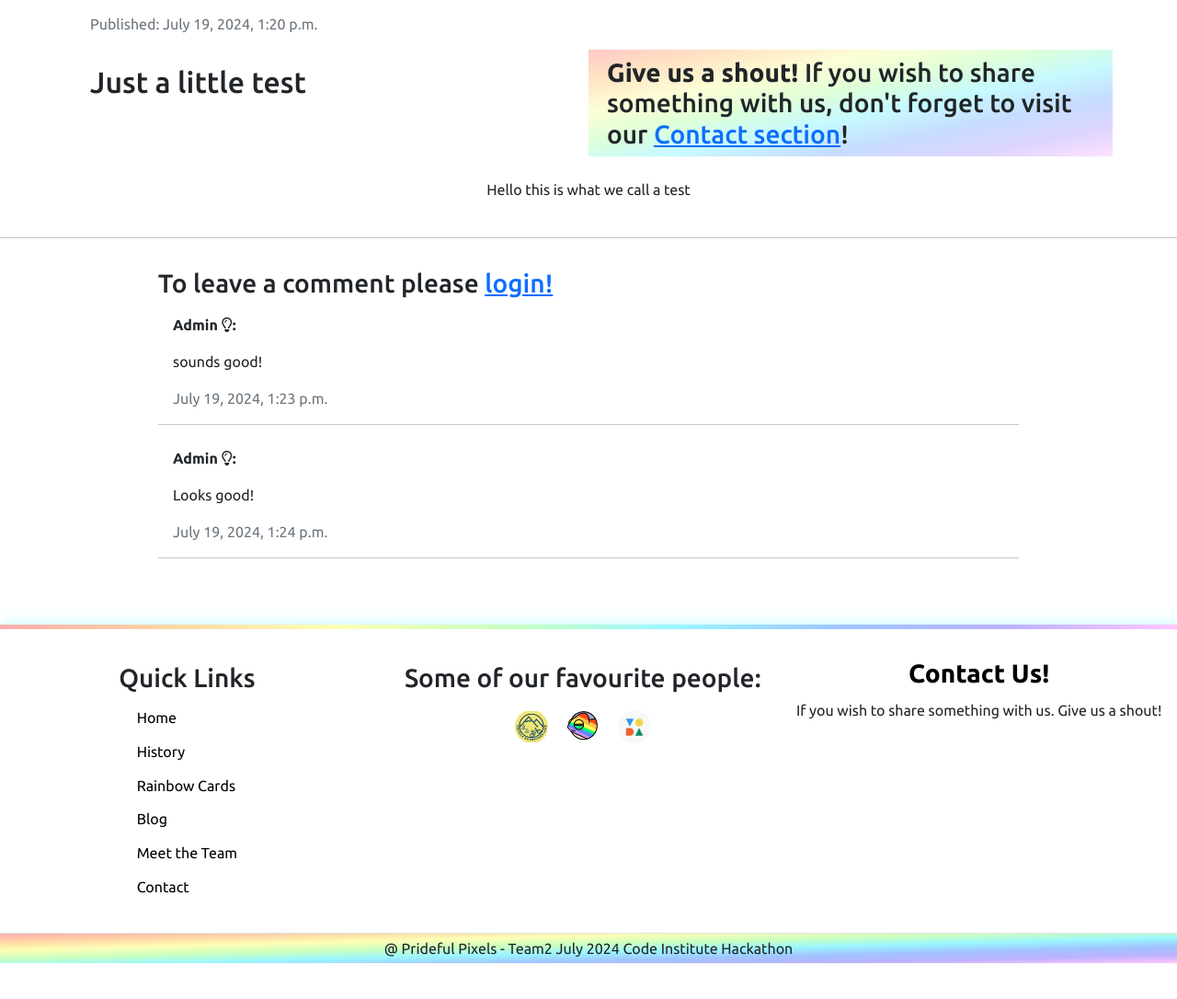
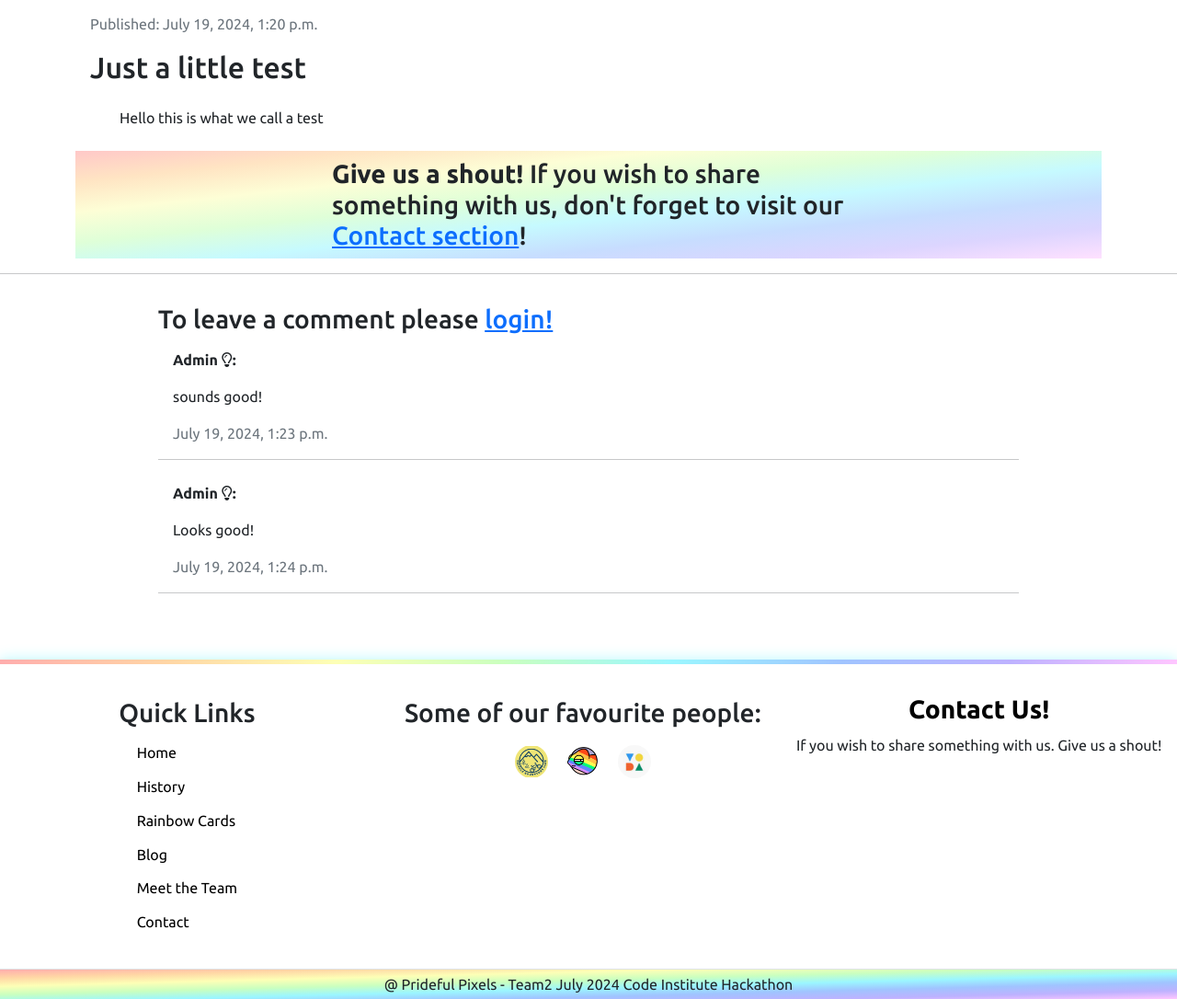
Before and after one commit to josipcodes/hack-team-2, a Django app: a page that uses blog/templates/blog/blog_post.html in a window 1280 px wide. Shown: the part 528-1614 px from the top of the page at 92% size. Before the commit the page ends 1575 px from the top, so only its background shows below. Run offline with Django 3.2, Linux system fonts and the light colour scheme; data comes from the database, SQL or seed files in the repository; some libraries are stand-ins or nearby versions; some web fonts are replaced.

Commit message:
change around some html elements and change some css for the blog posts

```diff
--- a/blog/templates/blog/blog_post.html
+++ b/blog/templates/blog/blog_post.html
@@ -12,31 +12,33 @@
 <section>
     <div class="blog-post p-0 w-100 mt-5">
         <div class="container">
-            <div class="row g-3">
+            <div class="blog-post">
+                <div class="row">
                     <div class="blog-header-container">
-                    <h1 class="post-title blog-header-overlay">{{ post.title }} by {{ post.author }}</h1>
+                        <h1 class="post-title blog-header-overlay text-break">{{ post.title }} by {{ post.author }}</h1>
                         <img src="https://imgur.com/mmg56eP.png" class="card-img-top blog-header-img" alt="Placeholder Image">
                     </div>
                 </div>
                 <!-- Blog post main area -->
-            <div class="row g-3">
+                <div class="row">
                     <div class="blog-content-container">
                         <p class="m-3 text-muted">Published: {{ post.created_on }}</p>
-                    <div class="row">
-                        <div class="col-md-6">
-                            <h2 class="m-3">{{ post.excerpt }}</h2>
+                        <div class="col-12">
+                            <div class="col-12">
+                                <h2 class="m-3 text-break">{{ post.excerpt }}</h2>
                             </div>
                             {% if post.image %}
                                 <img class="card-img-top blog-header-img" src="{{ post.image.url }}" alt="Blog Image">
                             {% endif %}
-                        <div class="col-md-6 blog-contact d-flex justify-content-center align-items-center">
-                            <h3 class="m-2">
+                        </div>
+                        <div class="mx-5 my-4 text-break">
+                                {{ post.content | safe }}
+                        </div>
+                        <div class="col-12 blog-contact d-flex justify-content-center align-items-center">
+                            <h3 class="col-10 col-lg-6 m-2">
                                 <strong>Give us a shout!</strong> If you wish to share something with us, don't forget to visit our <a class="mt-2" href="{% url 'contact' %}">Contact section</a>!
                             </h3>
                         </div>
-                    </div>
-                    <div class="mx-5 my-4 blog-article">
-                        	{{ post.content | safe }}
                     </div>
                 </div>
             </div>
--- a/static/css/blog.css
+++ b/static/css/blog.css
@@ -46,11 +46,6 @@
     border-radius: 50px 15px 50px;
   }
 
-  .blog-article {
-    display: flex;
-    justify-content: space-evenly;
-  }
-
   .blog-contact {
     background-color: #bbb;
     background-image: linear-gradient(to bottom right, #ffc8c8, #ffe4c3, #fdfed6, #dfffd8, #c6faff, #c7ddff, #dcd5ff, #ffe1ff);
```
Lines whose indentation alone changed are shown as unchanged.
